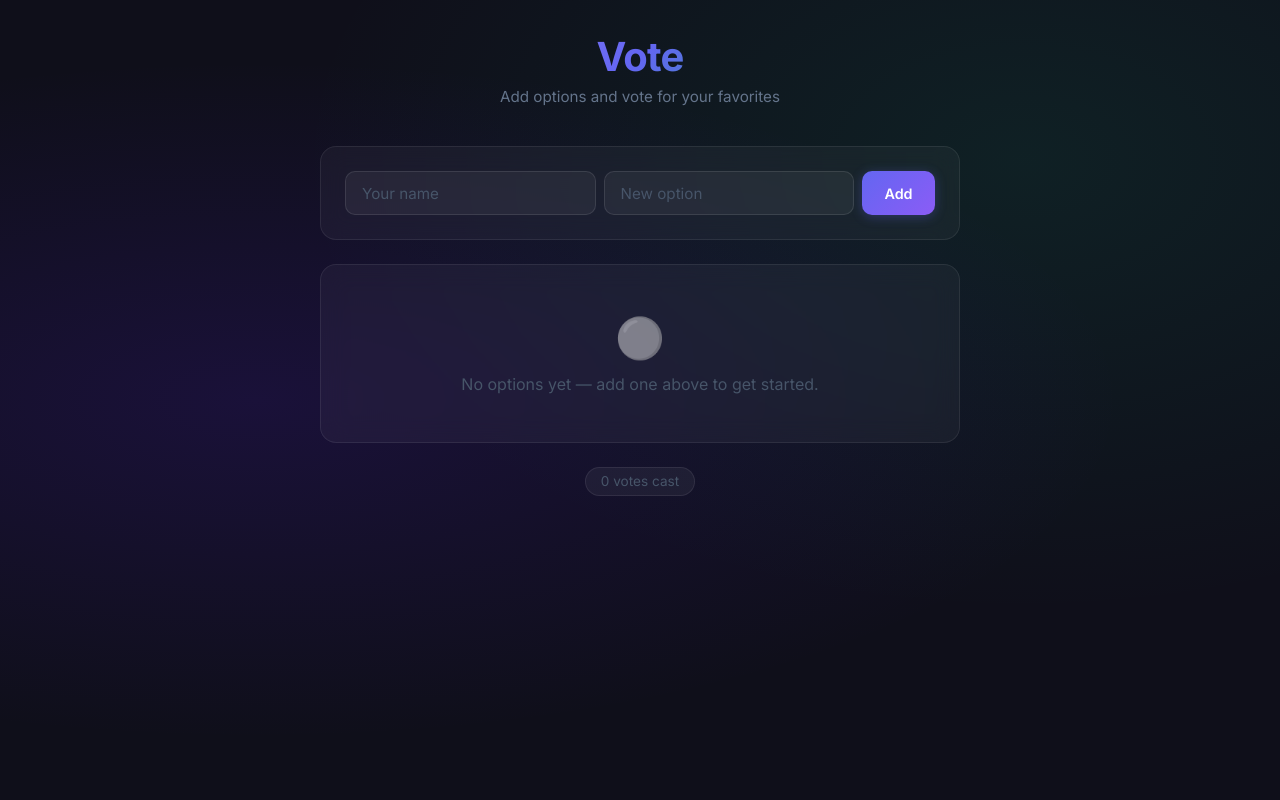
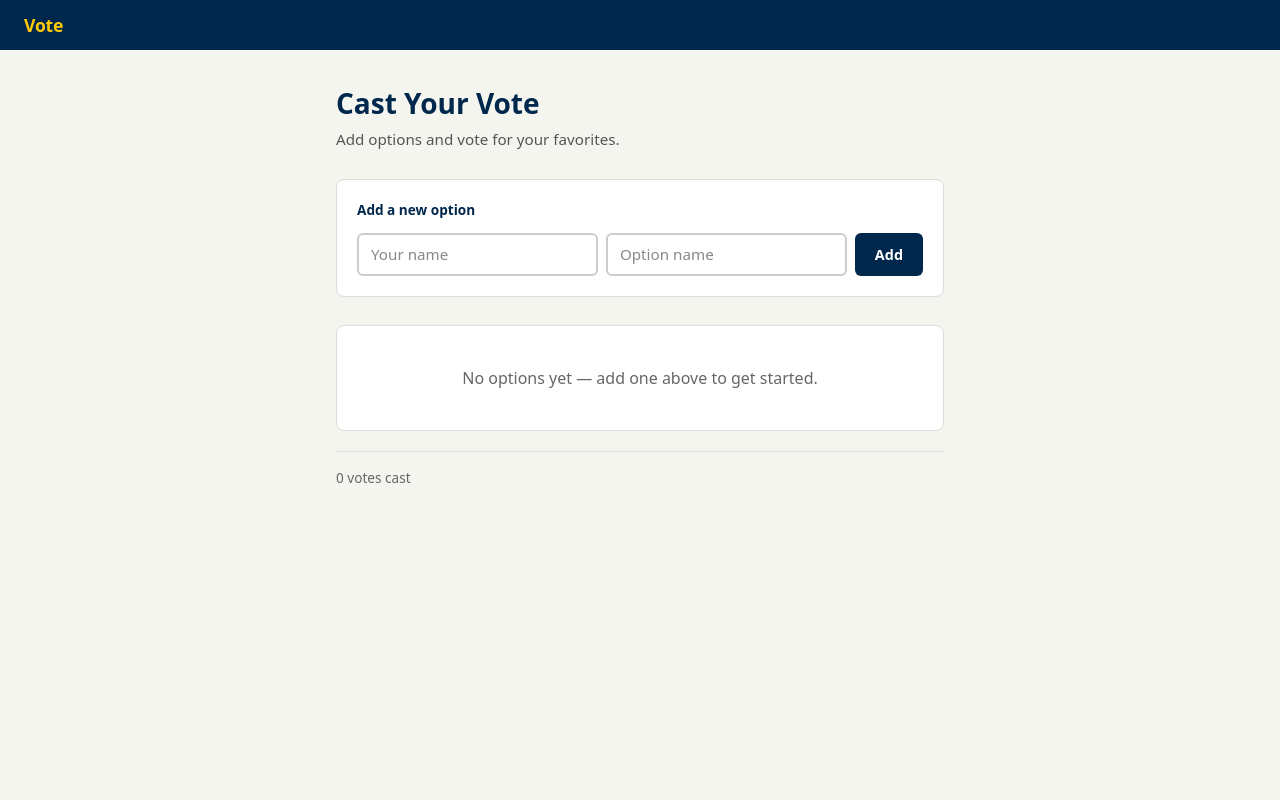
Before and after one commit to mlhess-class/vote, a Flask app: page / in a window 1280 px wide. Run offline with Flask 3, Linux system fonts and the light colour scheme; data that the repository does not hold is empty; some libraries are stand-ins or nearby versions.

Commit message:
Redesign UI with UMich brand colors and improved accessibility
- Use Maize (#FFCB05) and Blue (#00274C) from brand.umich.edu
- Light clean theme with high-contrast text (WCAG AA compliant)
- Add aria-labels, progressbar roles, semantic landmarks
- Add focus-visible outlines for keyboard navigation
- Remove glassmorphism/dark theme in favor of clean card layout

Co-Authored-By: Claude Opus 4.6 <noreply@anthropic.com>

```diff
--- a/templates/index.html
+++ b/templates/index.html
@@ -5,56 +5,72 @@
     <meta name="viewport" content="width=device-width, initial-scale=1.0">
     <title>Vote</title>
     <style>
-        @import url('https://fonts.googleapis.com/css2?family=Inter:wght@400;500;600;700&display=swap');
+        /* UMich Brand Colors
+           Primary:  Maize #FFCB05, Blue #00274C
+           Secondary: Tappan Red #9A3324, Ross Orange #D86018,
+                      Arboretum Blue #2F65A7, Taubman Teal #00B2A9
+        */
 
-        * { box-sizing: border-box; margin: 0; padding: 0; }
+        *, *::before, *::after { box-sizing: border-box; margin: 0; padding: 0; }
 
         body {
-            font-family: 'Inter', system-ui, sans-serif;
+            font-family: system-ui, -apple-system, 'Segoe UI', Roboto, sans-serif;
             min-height: 100vh;
-            background: #0f0f1a;
-            background-image:
-                radial-gradient(ellipse at 20% 50%, rgba(88, 28, 235, 0.15) 0%, transparent 60%),
-                radial-gradient(ellipse at 80% 20%, rgba(16, 185, 129, 0.1) 0%, transparent 50%);
-            color: #e2e8f0;
-            padding: 2rem 1rem;
+            background: #f5f5f0;
+            color: #00274C;
+            line-height: 1.5;
+        }
+
+        .topbar {
+            background: #00274C;
+            padding: 0.75rem 1.5rem;
             display: flex;
-            justify-content: center;
+            align-items: center;
+            gap: 0.75rem;
+        }
+
+        .topbar-title {
+            color: #FFCB05;
+            font-size: 1.1rem;
+            font-weight: 700;
+            letter-spacing: -0.01em;
         }
 
         .container {
             width: 100%;
             max-width: 640px;
+            margin: 0 auto;
+            padding: 2rem 1rem;
         }
 
-        .header {
-            text-align: center;
-            margin-bottom: 2.5rem;
+        h1 {
+            font-size: 1.75rem;
+            font-weight: 700;
+            color: #00274C;
+            margin-bottom: 0.25rem;
         }
 
-        .header h1 {
-            font-size: 2.5rem;
-            font-weight: 700;
-            background: linear-gradient(135deg, #a78bfa, #6366f1, #10b981);
-            -webkit-background-clip: text;
-            -webkit-text-fill-color: transparent;
-            background-clip: text;
-            letter-spacing: -0.02em;
+        .subtitle {
+            color: #555;
+            font-size: 0.95rem;
+            margin-bottom: 1.75rem;
         }
 
-        .header p {
-            color: #64748b;
-            margin-top: 0.4rem;
-            font-size: 0.95rem;
+        /* --- Add Form --- */
+        .card {
+            background: #fff;
+            border: 1px solid #ddd;
+            border-radius: 8px;
+            padding: 1.25rem;
+            margin-bottom: 1.75rem;
         }
 
-        .card {
-            background: rgba(255, 255, 255, 0.04);
-            border: 1px solid rgba(255, 255, 255, 0.08);
-            border-radius: 16px;
-            padding: 1.5rem;
-            backdrop-filter: blur(12px);
-            margin-bottom: 1.5rem;
+        .form-label {
+            display: block;
+            font-size: 0.85rem;
+            font-weight: 600;
+            color: #00274C;
+            margin-bottom: 0.75rem;
         }
 
         .add-form {
@@ -66,88 +82,95 @@
         .add-form input {
             flex: 1;
             min-width: 120px;
-            padding: 0.7rem 1rem;
-            border: 1px solid rgba(255, 255, 255, 0.1);
-            border-radius: 10px;
+            padding: 0.6rem 0.75rem;
+            border: 2px solid #ccc;
+            border-radius: 6px;
             font-size: 0.95rem;
             font-family: inherit;
-            background: rgba(255, 255, 255, 0.05);
-            color: #e2e8f0;
+            color: #00274C;
+            background: #fff;
             outline: none;
-            transition: border-color 0.2s, box-shadow 0.2s;
+            transition: border-color 0.15s;
         }
 
-        .add-form input::placeholder { color: #475569; }
+        .add-form input::placeholder { color: #888; }
 
         .add-form input:focus {
-            border-color: rgba(99, 102, 241, 0.5);
-            box-shadow: 0 0 0 3px rgba(99, 102, 241, 0.15);
+            border-color: #00274C;
+            box-shadow: 0 0 0 2px rgba(0, 39, 76, 0.15);
         }
 
         button {
-            padding: 0.7rem 1.4rem;
+            padding: 0.6rem 1.25rem;
             border: none;
-            border-radius: 10px;
+            border-radius: 6px;
             cursor: pointer;
             font-size: 0.9rem;
             font-weight: 600;
             font-family: inherit;
-            transition: all 0.2s;
+            transition: background-color 0.15s;
+        }
+
+        button:focus-visible {
+            outline: 3px solid #FFCB05;
+            outline-offset: 2px;
         }
 
         .btn-add {
-            background: linear-gradient(135deg, #6366f1, #8b5cf6);
+            background: #00274C;
             color: #fff;
-            box-shadow: 0 2px 12px rgba(99, 102, 241, 0.3);
         }
 
-        .btn-add:hover {
-            transform: translateY(-1px);
-            box-shadow: 0 4px 20px rgba(99, 102, 241, 0.4);
+        .btn-add:hover { background: #003566; }
+
+        .btn-vote {
+            background: #FFCB05;
+            color: #00274C;
+            padding: 0.4rem 0.85rem;
+            font-size: 0.85rem;
         }
 
-        .btn-vote {
-            background: rgba(16, 185, 129, 0.15);
-            color: #34d399;
-            border: 1px solid rgba(16, 185, 129, 0.25);
-            padding: 0.45rem 0.9rem;
+        .btn-vote:hover { background: #e6b800; }
+
+        /* --- Options List --- */
+        .options-header {
             font-size: 0.8rem;
-        }
-
-        .btn-vote:hover {
-            background: rgba(16, 185, 129, 0.25);
-            transform: translateY(-1px);
-            box-shadow: 0 2px 12px rgba(16, 185, 129, 0.2);
+            font-weight: 600;
+            text-transform: uppercase;
+            letter-spacing: 0.05em;
+            color: #666;
+            margin-bottom: 0.5rem;
         }
 
         .option {
             display: flex;
             align-items: center;
             gap: 0.75rem;
-            padding: 1rem 1.2rem;
-            border-radius: 12px;
-            margin-bottom: 0.6rem;
-            background: rgba(255, 255, 255, 0.03);
-            border: 1px solid rgba(255, 255, 255, 0.06);
-            transition: background 0.2s, border-color 0.2s;
-        }
-
-        .option:hover {
-            background: rgba(255, 255, 255, 0.06);
-            border-color: rgba(255, 255, 255, 0.1);
+            background: #fff;
+            padding: 0.85rem 1rem;
+            border: 1px solid #ddd;
+            border-radius: 8px;
+            margin-bottom: 0.5rem;
         }
 
         .rank {
-            font-size: 0.8rem;
+            font-size: 0.85rem;
             font-weight: 700;
-            color: #475569;
-            min-width: 1.5rem;
-            text-align: center;
+            color: #00274C;
+            background: #FFCB05;
+            width: 1.75rem;
+            height: 1.75rem;
+            display: flex;
+            align-items: center;
+            justify-content: center;
+            border-radius: 50%;
+            flex-shrink: 0;
         }
 
-        .rank.gold { color: #fbbf24; }
-        .rank.silver { color: #94a3b8; }
-        .rank.bronze { color: #d97706; }
+        .rank.plain {
+            background: #e8e8e4;
+            color: #666;
+        }
 
         .option-info {
             flex: 1;
@@ -163,61 +186,53 @@
         }
 
         .option-by {
-            color: #475569;
-            font-size: 0.78rem;
-            margin-top: 0.15rem;
+            color: #666;
+            font-size: 0.8rem;
+            margin-top: 0.1rem;
         }
 
         .bar-bg {
             flex: 2;
-            background: rgba(255, 255, 255, 0.06);
-            border-radius: 6px;
-            height: 8px;
+            background: #e8e8e4;
+            border-radius: 4px;
+            height: 10px;
             overflow: hidden;
         }
 
         .bar-fill {
             height: 100%;
-            border-radius: 6px;
-            background: linear-gradient(90deg, #6366f1, #a78bfa);
-            transition: width 0.5s cubic-bezier(0.4, 0, 0.2, 1);
+            border-radius: 4px;
+            background: #00274C;
+            transition: width 0.4s ease;
         }
 
         .votes {
             min-width: 2.5rem;
             text-align: right;
             font-variant-numeric: tabular-nums;
-            font-weight: 600;
+            font-weight: 700;
             font-size: 0.95rem;
-            color: #a78bfa;
+            color: #00274C;
         }
 
         .empty {
             text-align: center;
-            padding: 3rem 1rem;
-            color: #475569;
-        }
-
-        .empty-icon {
-            font-size: 2.5rem;
-            margin-bottom: 0.75rem;
-            opacity: 0.5;
+            padding: 2.5rem 1rem;
+            color: #666;
+            background: #fff;
+            border: 1px solid #ddd;
+            border-radius: 8px;
         }
 
         .footer {
             display: flex;
-            justify-content: center;
+            justify-content: space-between;
             align-items: center;
-            margin-top: 1.5rem;
-            color: #475569;
+            margin-top: 1.25rem;
+            padding-top: 1rem;
+            border-top: 1px solid #ddd;
+            color: #666;
             font-size: 0.85rem;
-        }
-
-        .footer .pill {
-            background: rgba(255, 255, 255, 0.05);
-            border: 1px solid rgba(255, 255, 255, 0.08);
-            padding: 0.35rem 0.9rem;
-            border-radius: 20px;
         }
 
         @media (max-width: 500px) {
@@ -227,47 +242,59 @@
     </style>
 </head>
 <body>
-    <div class="container">
-        <div class="header">
-            <h1>Vote</h1>
-            <p>Add options and vote for your favorites</p>
-        </div>
+    <nav class="topbar" aria-label="Site header">
+        <span class="topbar-title">Vote</span>
+    </nav>
+
+    <main class="container">
+        <h1>Cast Your Vote</h1>
+        <p class="subtitle">Add options and vote for your favorites.</p>
 
         <div class="card">
+            <label class="form-label" for="username-input">Add a new option</label>
             <form class="add-form" action="/add" method="post">
-                <input type="text" name="username" placeholder="Your name" required>
-                <input type="text" name="name" placeholder="New option" required>
+                <input id="username-input" type="text" name="username" placeholder="Your name" required aria-label="Your name">
+                <input type="text" name="name" placeholder="Option name" required aria-label="Option to add">
                 <button type="submit" class="btn-add">Add</button>
             </form>
         </div>
 
         {% if options %}
+            <p class="options-header">Results</p>
             {% for opt in options %}
             <div class="option">
-                <span class="rank {{ 'gold' if loop.index == 1 else 'silver' if loop.index == 2 else 'bronze' if loop.index == 3 else '' }}">{{ loop.index }}</span>
+                <span class="rank {{ '' if loop.index <= 3 else 'plain' }}" aria-label="Rank {{ loop.index }}">{{ loop.index }}</span>
                 <div class="option-info">
                     <div class="option-name">{{ opt.name }}</div>
                     <div class="option-by">by {{ opt.added_by }}</div>
                 </div>
-                <div class="bar-bg">
+                <div class="bar-bg" role="progressbar" aria-valuenow="{{ opt.votes }}" aria-valuemin="0" aria-valuemax="{{ total }}">
                     <div class="bar-fill" style="width: {{ (opt.votes / total * 100) if total else 0 }}%"></div>
                 </div>
                 <span class="votes">{{ opt.votes }}</span>
                 <form action="/vote/{{ opt.name }}" method="post" style="margin:0">
-                    <button type="submit" class="btn-vote">Vote</button>
+                    <button type="submit" class="btn-vote" aria-label="Vote for {{ opt.name }}">Vote</button>
                 </form>
             </div>
             {% endfor %}
         {% else %}
-            <div class="card empty">
-                <div class="empty-icon">&#9898;</div>
+            <div class="empty">
                 <p>No options yet — add one above to get started.</p>
             </div>
         {% endif %}
 
         <div class="footer">
-            <span class="pill">{{ total }} vote{{ "s" if total != 1 else "" }} cast</span>
+            <span>{{ total }} vote{{ "s" if total != 1 else "" }} cast</span>
         </div>
-    </div>
+    </main>
+
+    <script>
+        const nameInput = document.querySelector('input[name="username"]');
+        const saved = localStorage.getItem('vote_username');
+        if (saved) nameInput.value = saved;
+        nameInput.closest('form').addEventListener('submit', () => {
+            localStorage.setItem('vote_username', nameInput.value.trim());
+        });
+    </script>
 </body>
 </html>
```
